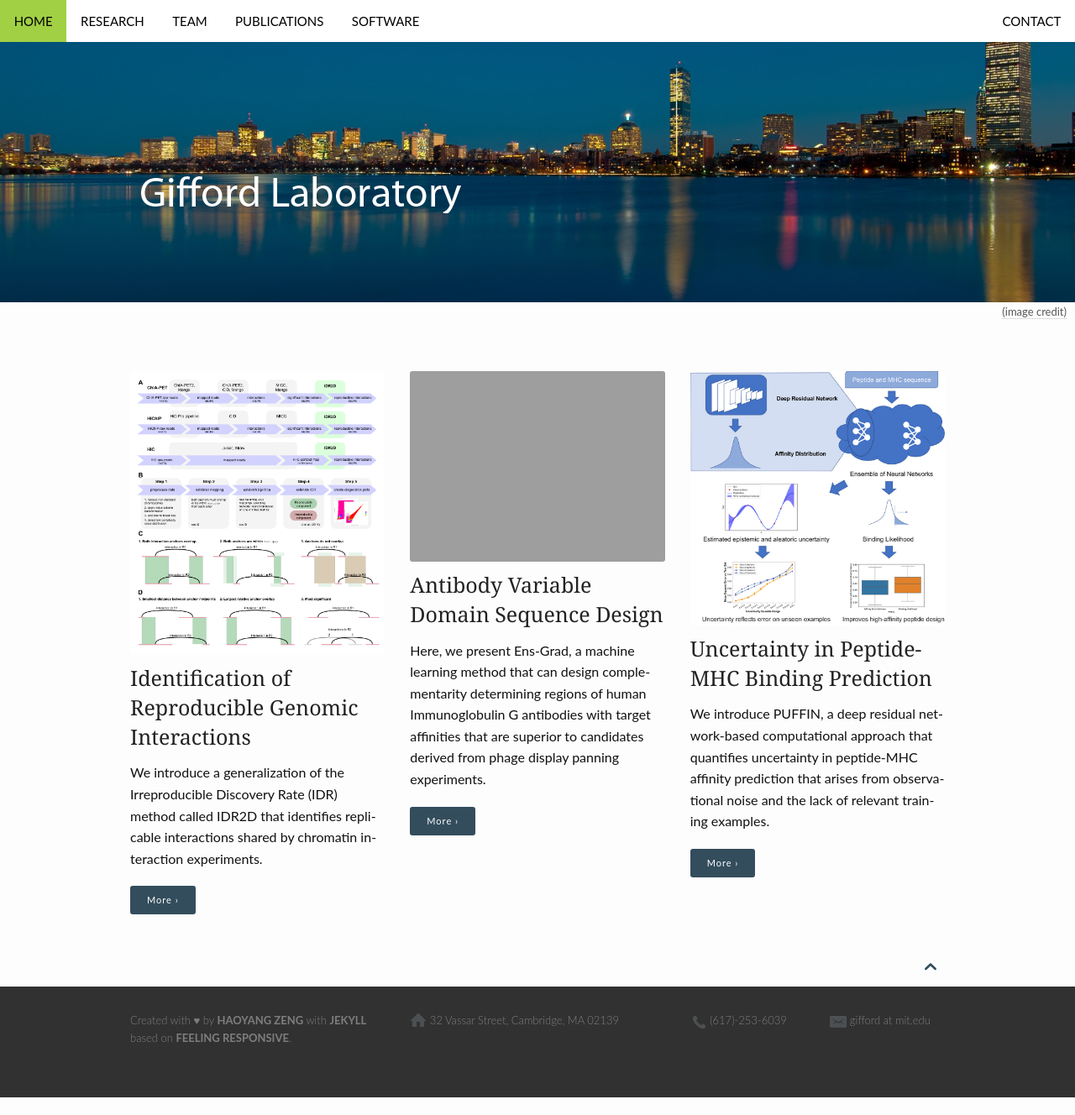
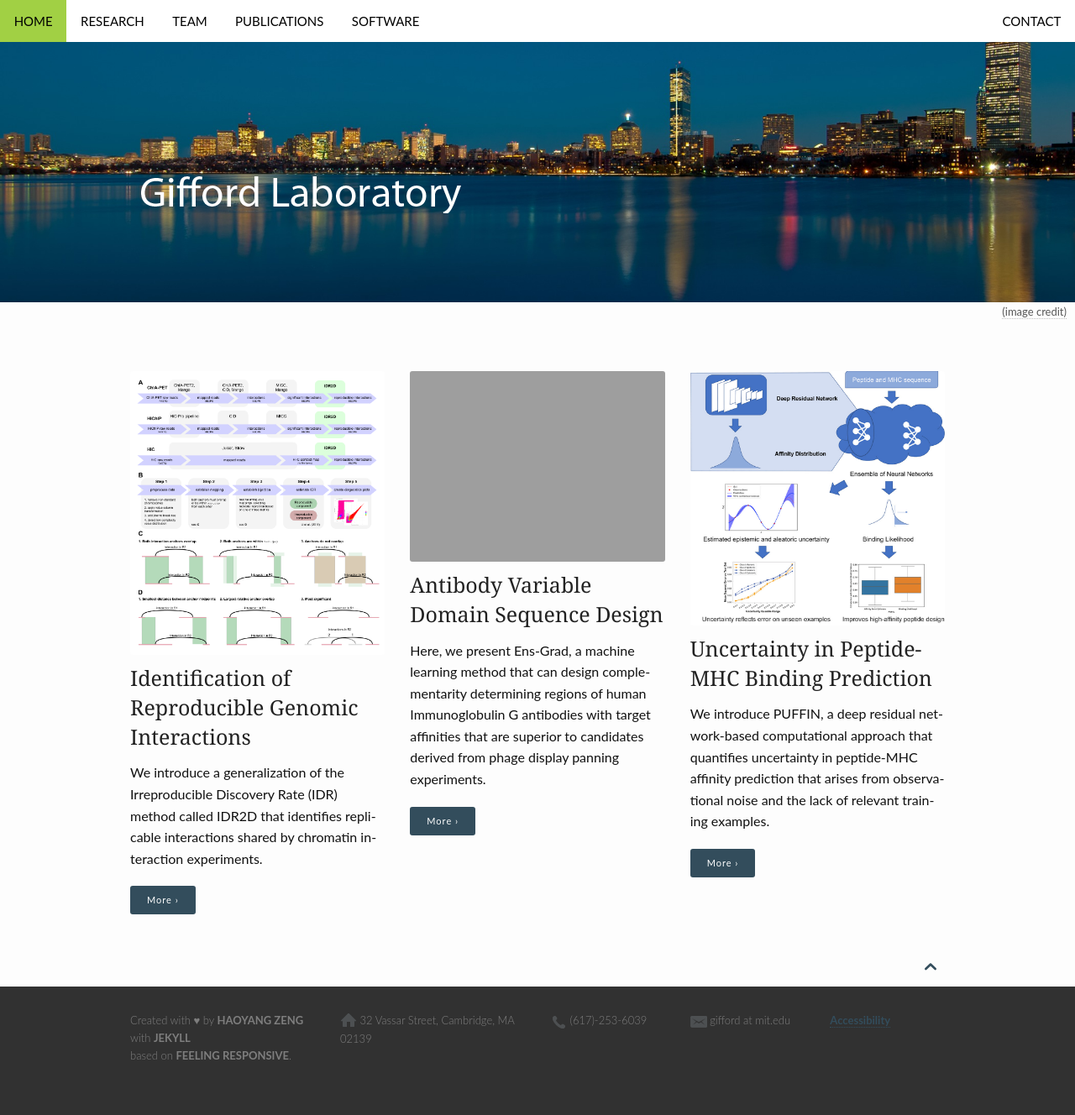
Before and after one commit to gifford-lab/gifford-lab.github.io, a Jekyll site: the page built from pages/pages-root-folder/index.md, in a window 1280 px wide. Shown: the whole page at 84% size. Built offline with Jekyll 4.4.1, drawn with Linux system fonts in a browser that asks for light colours; before the commit the page ends 1307 px from its top, so only the background shows below that.

Commit message:
Add accessibility link to footer

```diff
--- a/_includes/footer.html
+++ b/_includes/footer.html
@@ -8,7 +8,7 @@
     <footer id="footer-content" class="bg-grau">
       <div id="subfooter">
         <nav class="row">
-          <section id="subfooter-left" class="b30 small-12 medium-4 columns credits">
+          <section id="subfooter-left" class="b30 small-12 medium-3 columns credits">
             <p>
               Created with &hearts;
               by&nbsp;<a href="{{ site.data.authors[site.author].uri }}">{{ site.data.authors[site.author].name | replace: ' ', '&nbsp;' }}</a>
@@ -16,20 +16,24 @@
               based&nbsp;on&nbsp;<a href="https://phlow.github.io/feeling-responsive/">Feeling&nbsp;Responsive</a>.
             </p>
           </section>
-
-          <section id="subfooter-right" class="small-12 medium-4 columns social-icons">
+          <section id="subfooter-right" class="small-12 medium-3 columns social-icons">
             <p>
-            <img src="{{site.url}}/images/home-icon.png" alt="home icon"/> 32 Vassar Street, Cambridge, MA 02139
+              <img src="{{site.url}}/images/home-icon.png" alt="home icon"/> 32 Vassar Street, Cambridge, MA 02139
             </p>
           </section>
           <section id="subfooter-right" class="small-12 medium-2 columns social-icons">
             <p>
-            <img src="{{site.url}}/images/phone-icon.png" alt="phone icon"/>  (617)-253-6039
+              <img src="{{site.url}}/images/phone-icon.png" alt="phone icon"/>  (617)-253-6039
             </p>
           </section>
           <section id="subfooter-right" class="small-12 medium-2 columns social-icons">
             <p>
-            <img src="{{site.url}}/images/email-icon.png" alt="email icon"/>  gifford at mit.edu
+              <img src="{{site.url}}/images/email-icon.png" alt="email icon"/>  gifford at mit.edu
+            </p>
+          </section>
+          <section id="subfooter-right" class="small-12 medium-2 columns">
+            <p>
+              <a href="https://accessibility.mit.edu/" target="_blank">Accessibility</a>
             </p>
           </section>
         </nav>
```
